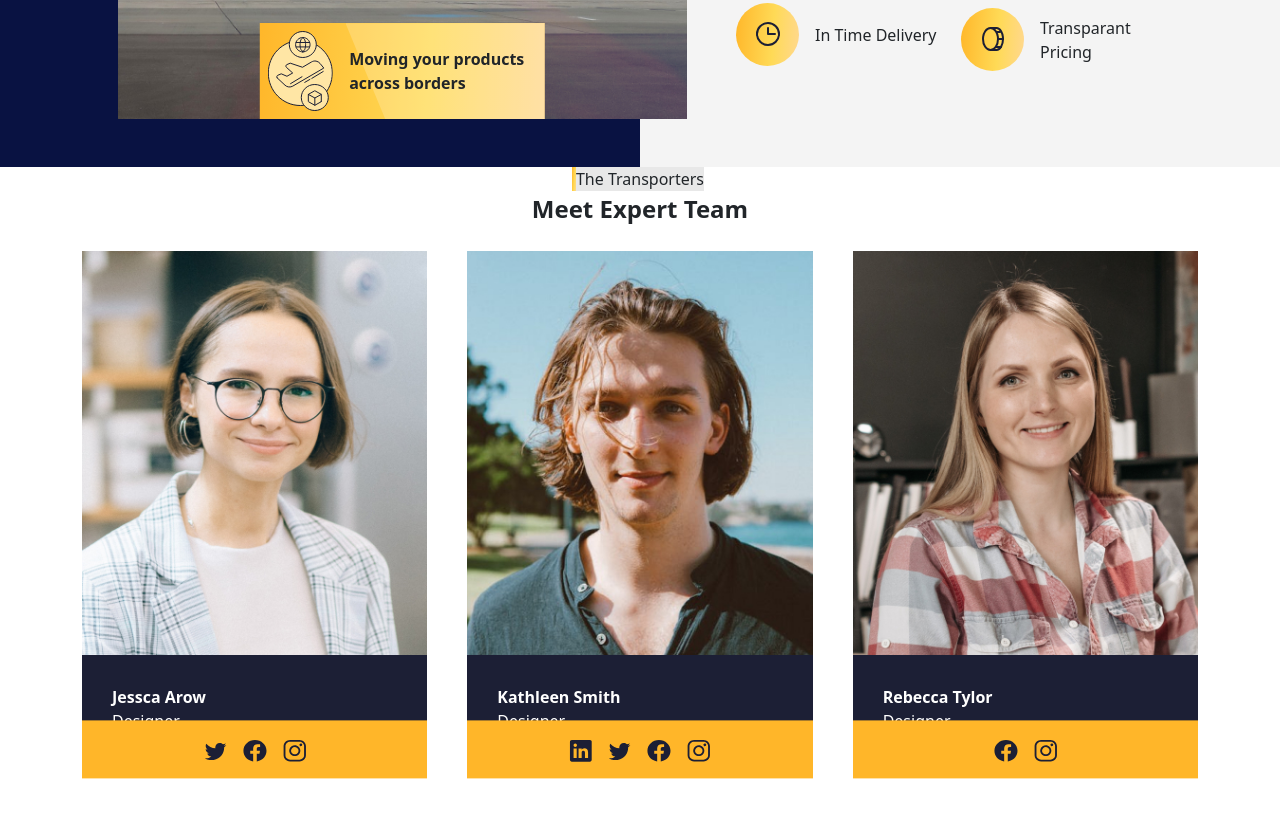
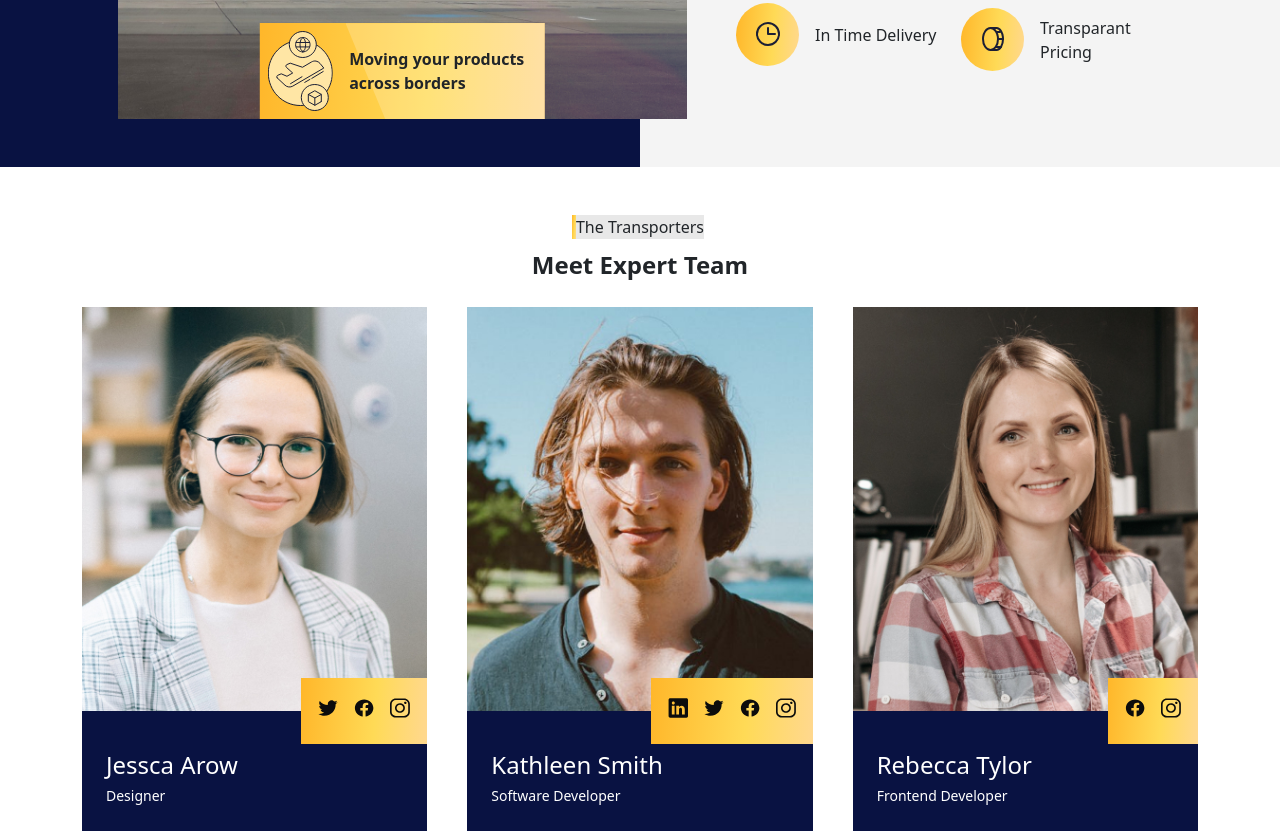
Before and after one commit to busracogul/Btk-Akademi-Frontend, a plain HTML site: page index.html in a window 1280 px wide. Shown: the part 4029-4864 px from the top of the page. Drawn offline with nearby package versions, Linux system fonts and the light colour scheme.

Commit message:
updated slider team

```diff
--- a/assets/scss/style.scss
+++ b/assets/scss/style.scss
@@ -295,27 +295,28 @@
   clip-path: polygon(0 0, 100% 0%, 100% 100%, 20% 100%);
 }
 
-.team-card-blog-content {
-  padding: 30px;
-  background: #1C1F35;
-
+.card-user-wrapper {
+  background-color: #666c89;
 }
 
-.card-blog {
-  width: 100%;
+.card-user-wrapper .card-user-info {
+  background-color: var(--bg-main-one);
+  color: #ffffff;
 }
 
-.team-info {
-  background: rgb(255, 182, 41);
+.card-user-wrapper .user-social-media {
+  background: linear-gradient(94.06deg, #ffb629 -1.21%, #ffda56 58.66%, #ffd7a6 116.84%);
+  padding: 20px 17px;
   position: relative;
-  color: #000;
-  right: 0;
   transform: translateY(-50%);
-
 }
 
-.filter-dark {
-  fill: #000 !important;
+.card-user-wrapper .user-social-media a .icon {
+  filter: invert(9%) sepia(0%) saturate(0%) hue-rotate(0deg) brightness(5%) contrast(100%);
+}
+
+.card-user-info-desc {
+  margin-top: -30px;
 }
 
 .form-wrapper {
--- a/index.html
+++ b/index.html
@@ -520,87 +520,93 @@
 
 
   <section>
-    <div class="container">
-      <div class="team-info-wrapper text-center">
+    <div class="container py-5">
+      <div class="text-center">
         <div class="section-top-info p-0">
           The Transporters
         </div>
+        <div class="section-heading pt-2 mb-3">
           <span class="d-flex fs-4 fw-bolder mb-4 justify-content-center">
             Meet Expert Team
           </span>
         </div>
-      <div class=" mb-5">
+      </div>
+      <div class="w-100">
         <div class="swiper teamSwiper">
           <div class="swiper-wrapper">
             <div class="swiper-slide">
-              <div class="card-blog-team ">
-                <div class="card-blog-image">
-                  <img src="assets/img/team/person-1.jpg">
-                </div>
-                <div class="team-card-blog-content pb-3">
-                  <div class="span text-white fw-bold">Jessca Arow</div>
-                  <div class="span text-white">Designer</div>
-                </div>
-                <div class="team-info d-flex align-items-center justify-content-center p-3 gap-3">
+              <div class="card-user-wrapper">
+                <img src="assets/img/team/person-1.jpg" class="w-100" alt="user 1">
+                <div class="card-user-info">
+                  <div class="d-flex justify-content-end">
+                    <div class="user-social-media d-flex gap-3">
                       <a href="#">
-                    <img src="assets/img/team/twitter.svg" alt="twitter">
+                        <i class="icon icon-twitter"></i>
                       </a>
                       <a href="#">
-                    <img src="assets/img/team/facebook.svg" alt="facebook">
+                        <i class="icon icon-facebook"></i>
                       </a>
                       <a href="#">
-                    <img src="assets/img/team/instagram.svg" alt="instagram">
+                        <i class="icon icon-instagram"></i>
                       </a>
+                    </div>
+                  </div>
+                  <div class="card-user-info-desc px-4 pb-4">
+                    <span class="d-block fs-4">Jessca Arow</span>
+                    <small>Designer</small>
+                  </div>
                 </div>
               </div>
             </div>
             <div class="swiper-slide">
-              <div class="card-blog-team">
-                <div class="card-blog-image">
-                  <img src="assets/img/team/person-2.jpg">
-                </div>
-                <div class="team-card-blog-content pb-3 ">
-                  <div class="span text-white fw-bold">
-                    Kathleen Smith
-                  </div>
-                  <div class="span text-white">Designer</div>
-                </div>
-                <div class="team-info d-flex align-items-center justify-content-center p-3 gap-3">
+              <div class="card-user-wrapper">
+                <img src="assets/img/team/person-2.jpg" class="w-100" alt="user 2">
+                <div class="card-user-info">
+                  <div class="d-flex justify-content-end">
+                    <div class="user-social-media d-flex gap-3">
                       <a href="#">
-                    <img src="assets/img/team/linkedin.svg" alt="linkedin">
+                        <i class="icon icon-linkedin"></i>
                       </a>
                       <a href="#">
-                    <img src="assets/img/team/twitter.svg" alt="twitter">
+                        <i class="icon icon-twitter"></i>
                       </a>
                       <a href="#">
-                    <img src="assets/img/team/facebook.svg" alt="facebook">
+                        <i class="icon icon-facebook"></i>
                       </a>
                       <a href="#">
-                    <img src="assets/img/team/instagram.svg" alt="instagram">
+                        <i class="icon icon-instagram"></i>
                       </a>
+                    </div>
+                  </div>
+                  <div class="card-user-info-desc px-4 pb-4">
+                    <span class="d-block fs-4">Kathleen Smith</span>
+                    <small>Software Developer</small>
+                  </div>
                 </div>
               </div>
             </div>
             <div class="swiper-slide">
-              <div class="card-blog-team">
-                <div class="card-blog-image">
-                  <img src="assets/img/team/person-3.jpg">
-                </div>
-                <div class="team-card-blog-content pb-3">
-                  <div class="span text-white fw-bold">Rebecca Tylor</div>
-                  <div class="span text-white">Designer</div>
-                </div>
-                <div class="team-info d-flex align-items-center justify-content-center p-3 gap-3">
-
+              <div class="card-user-wrapper">
+                <img src="assets/img/team/person-3.jpg" class="w-100" alt="user 3">
+                <div class="card-user-info">
+                  <div class="d-flex justify-content-end">
+                    <div class="user-social-media d-flex gap-3">
                       <a href="#">
-                    <img src="assets/img/team/facebook.svg" alt="facebook">
+                        <i class="icon icon-facebook"></i>
                       </a>
                       <a href="#">
-                    <img src="assets/img/team/instagram.svg" alt="instagram">
+                        <i class="icon icon-instagram"></i>
                       </a>
                     </div>
                   </div>
+                  <div class="card-user-info-desc px-4 pb-4">
+                    <span class="d-block fs-4">Rebecca Tylor</span>
+                    <small>Frontend Developer</small>
                   </div>
+                </div>
+              </div>
+            </div>
+
           </div>
           <div class="swiper-pagination"></div>
         </div>
@@ -772,32 +778,15 @@
 
     })
 
-
-
-
-    // const teamPersonSwiper = new Swiper(".teamSwiper", {
-    //   slidesPerView: 3,
-    //   spaceBetween: 30,
-    //   pagination: {
-    //     el: ".swiper-pagination",
-    //     clickable: true,
-    //   },
-    // });
-
     const teamPersonSwiper = new Swiper('.teamSwiper', {
-
+      slidesPerView: 1,
+      spaceBetween: 0,
       breakpoints: {
-        320: {
-          slidesPerView: 1,
-          spaceBetween: 20
-        },
-
-        480: {
+        600: {
           slidesPerView: 2,
           spaceBetween: 30
         },
-
-        840: {
+        768: {
           slidesPerView: 3,
           spaceBetween: 40
         }
```
Also changed, not shown: assets/css/style.min.css. Lines whose indentation alone changed are shown as unchanged.
